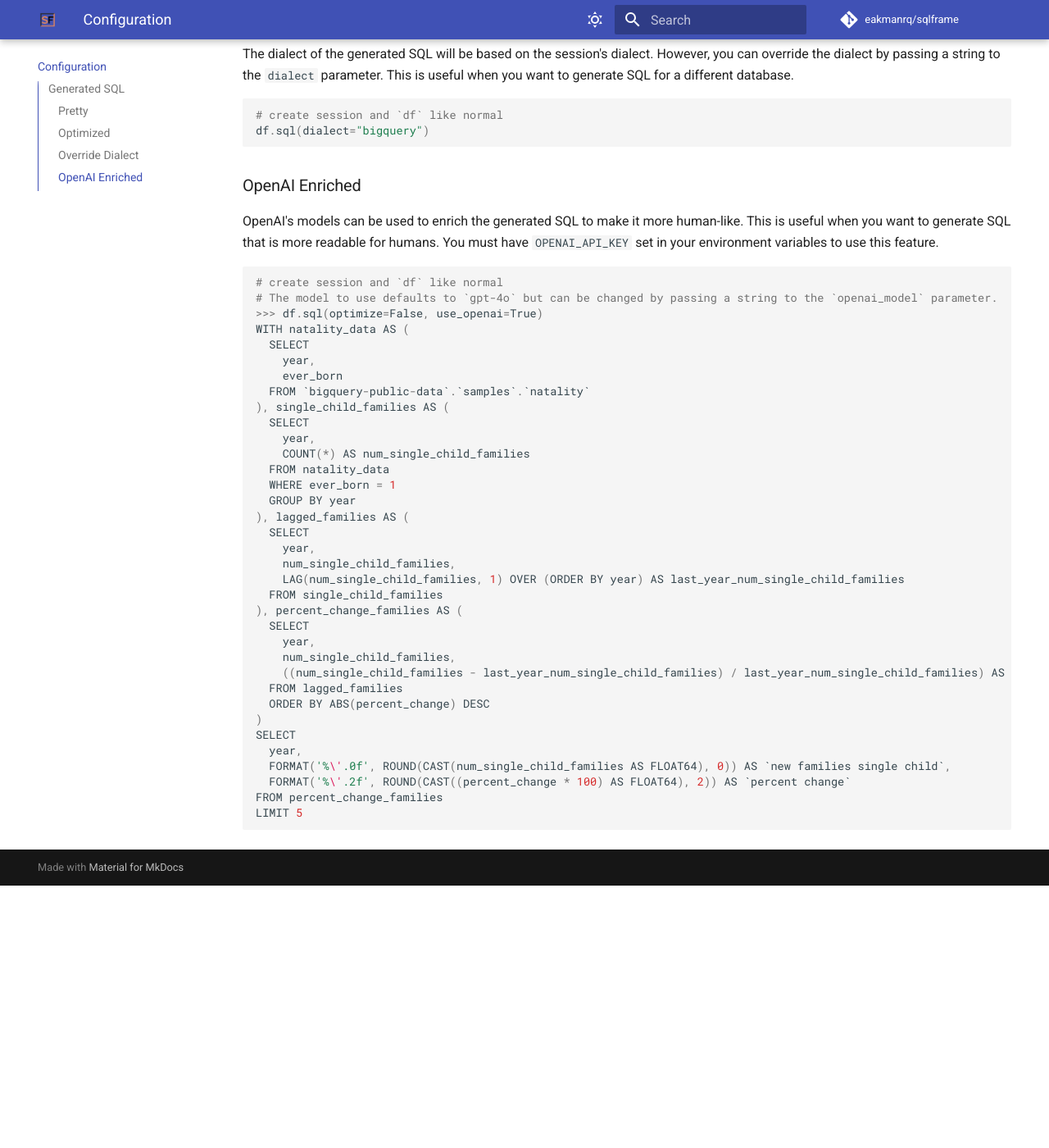
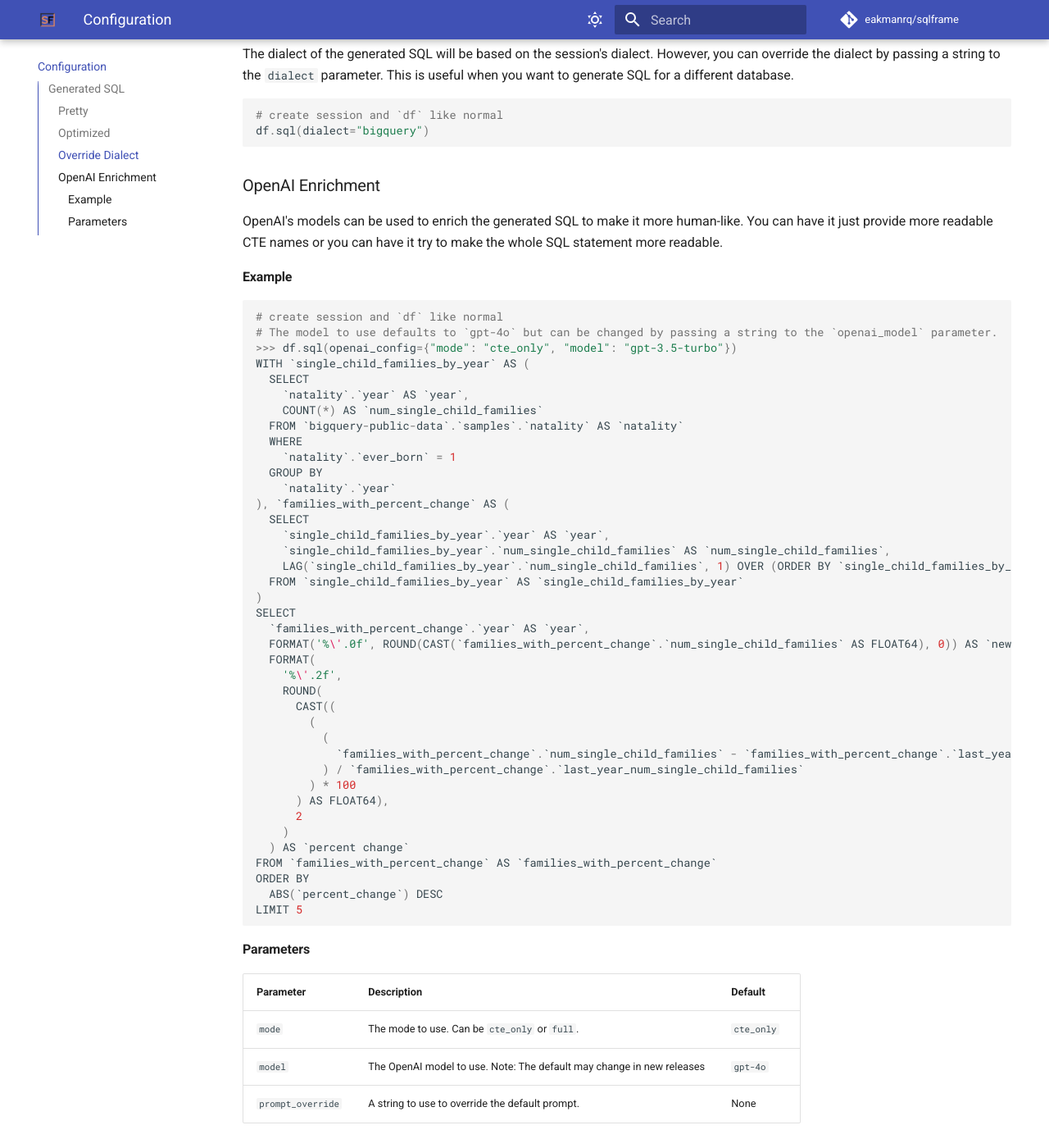
Before and after one commit to eakmanrq/sqlframe, an MkDocs documentation site: the page built from docs/configuration.md, in a window 1280 px wide and 1400 px high, scrolled down 3600 px. Shown: the whole window at 82% size. Built offline with MkDocs 1.6.1 and Material for MkDocs 9.7.7, drawn with Linux system fonts in a browser that asks for light colours; comment, search, counter and statistics services are not loaded; before the commit the page ends 4680 px from its top, so only the background shows below that.

Commit message:
feat: improve openai support

````diff
--- a/docs/configuration.md
+++ b/docs/configuration.md
@@ -184,46 +184,59 @@ The dialect of the generated SQL will be based on the session's dialect. However
 df.sql(dialect="bigquery")
 ```
 
-### OpenAI Enriched
+### OpenAI Enrichment
 
 OpenAI's models can be used to enrich the generated SQL to make it more human-like.
-This is useful when you want to generate SQL that is more readable for humans.
-You must have `OPENAI_API_KEY` set in your environment variables to use this feature.
+You can have it just provide more readable CTE names or you can have it try to make the whole SQL statement more readable.
+
+#### Example
 
 ```python
 # create session and `df` like normal
 # The model to use defaults to `gpt-4o` but can be changed by passing a string to the `openai_model` parameter.
->>> df.sql(optimize=False, use_openai=True)
-WITH natality_data AS (
+>>> df.sql(openai_config={"mode": "cte_only", "model": "gpt-3.5-turbo"})
+WITH `single_child_families_by_year` AS (
   SELECT
-    year,
-    ever_born
-  FROM `bigquery-public-data`.`samples`.`natality`
-), single_child_families AS (
+    `natality`.`year` AS `year`,
+    COUNT(*) AS `num_single_child_families`
+  FROM `bigquery-public-data`.`samples`.`natality` AS `natality`
+  WHERE
+    `natality`.`ever_born` = 1
+  GROUP BY
+    `natality`.`year`
+), `families_with_percent_change` AS (
   SELECT
-    year,
-    COUNT(*) AS num_single_child_families
-  FROM natality_data
-  WHERE ever_born = 1
-  GROUP BY year
-), lagged_families AS (
-  SELECT
-    year,
-    num_single_child_families,
-    LAG(num_single_child_families, 1) OVER (ORDER BY year) AS last_year_num_single_child_families
-  FROM single_child_families
-), percent_change_families AS (
-  SELECT
-    year,
-    num_single_child_families,
-    ((num_single_child_families - last_year_num_single_child_families) / last_year_num_single_child_families) AS percent_change
-  FROM lagged_families
-  ORDER BY ABS(percent_change) DESC
+    `single_child_families_by_year`.`year` AS `year`,
+    `single_child_families_by_year`.`num_single_child_families` AS `num_single_child_families`,
+    LAG(`single_child_families_by_year`.`num_single_child_families`, 1) OVER (ORDER BY `single_child_families_by_year`.`year`) AS `last_year_num_single_child_families`
+  FROM `single_child_families_by_year` AS `single_child_families_by_year`
 )
 SELECT
-  year,
-  FORMAT('%\'.0f', ROUND(CAST(num_single_child_families AS FLOAT64), 0)) AS `new families single child`,
-  FORMAT('%\'.2f', ROUND(CAST((percent_change * 100) AS FLOAT64), 2)) AS `percent change`
-FROM percent_change_families
+  `families_with_percent_change`.`year` AS `year`,
+  FORMAT('%\'.0f', ROUND(CAST(`families_with_percent_change`.`num_single_child_families` AS FLOAT64), 0)) AS `new families single child`,
+  FORMAT(
+    '%\'.2f',
+    ROUND(
+      CAST((
+        (
+          (
+            `families_with_percent_change`.`num_single_child_families` - `families_with_percent_change`.`last_year_num_single_child_families`
+          ) / `families_with_percent_change`.`last_year_num_single_child_families`
+        ) * 100
+      ) AS FLOAT64),
+      2
+    )
+  ) AS `percent change`
+FROM `families_with_percent_change` AS `families_with_percent_change`
+ORDER BY
+  ABS(`percent_change`) DESC
 LIMIT 5
 ```
+
+#### Parameters
+
+| Parameter         | Description                                                           | Default    |
+|-------------------|-----------------------------------------------------------------------|------------|
+| `mode`            | The mode to use. Can be `cte_only` or `full`.                         | `cte_only` |
+| `model`           | The OpenAI model to use. Note: The default may change in new releases | `gpt-4o`   |
+| `prompt_override` | A string to use to override the default prompt.                       | None       |
````
Also changed, not shown: 1 other file.
